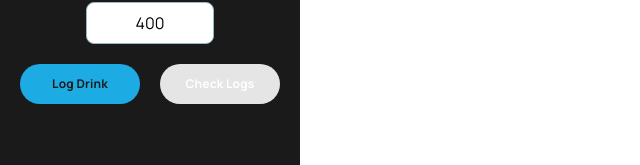
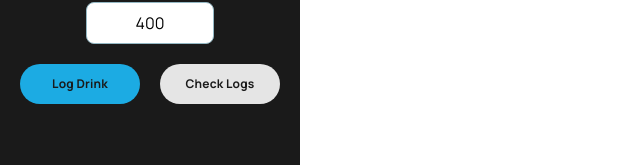
Before and after one commit to AbdulDevHub/Hydration-Hero, a React (Vite) app: page / in a window 1280 px wide. Shown: the part 333-498 px from the top of the page, without its empty margins (0-640 px from the left). Built offline with nearby package versions, Linux system fonts and the light colour scheme.

Commit message:
Fix Black Theme Short Comings

```diff
--- a/src/components/DrinkButtons.jsx
+++ b/src/components/DrinkButtons.jsx
@@ -8,7 +8,7 @@ export const CheckLogsButton = ({ onClick }) => (
     onClick={onClick}
     className="m-0 w-[120px] rounded-full h-10 px-4 flex items-center justify-center bg-[#e5e5e5] cursor-pointer transition-all duration-200 active:translate-y-1"
   >
-    <p className="text-white text-xs font-bold leading-normal tracking-[0.015em]">
+    <p className="text-[#1a1a1a] text-xs font-bold leading-normal tracking-[0.015em]">
       Check Logs
     </p>
   </button>
--- a/src/components/DrinkModals.jsx
+++ b/src/components/DrinkModals.jsx
@@ -6,7 +6,7 @@ export const CheckLogsModal = ({ show, onClose, children }) => {
 
   return (
     <div
-      className="fixed inset-0 bg-[#e5e5e5] bg-opacity-50 flex justify-center items-center z-20 animate-fadeIn"
+      className="fixed inset-0 bg-black bg-opacity-70 flex justify-center items-center z-20 animate-fadeIn"
       onClick={(e) => {
         if (e.target === e.currentTarget) onClose()
       }}
```
